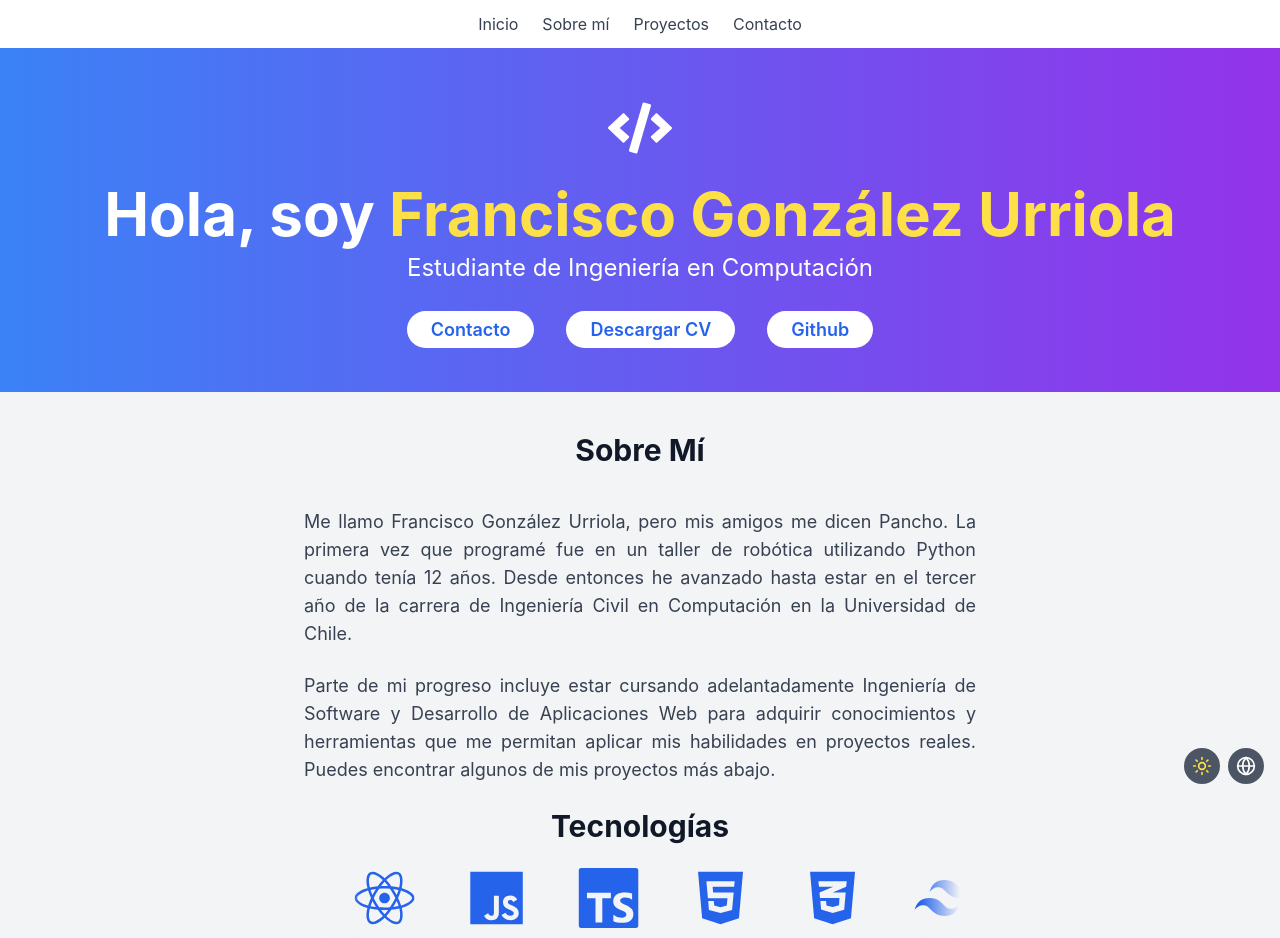
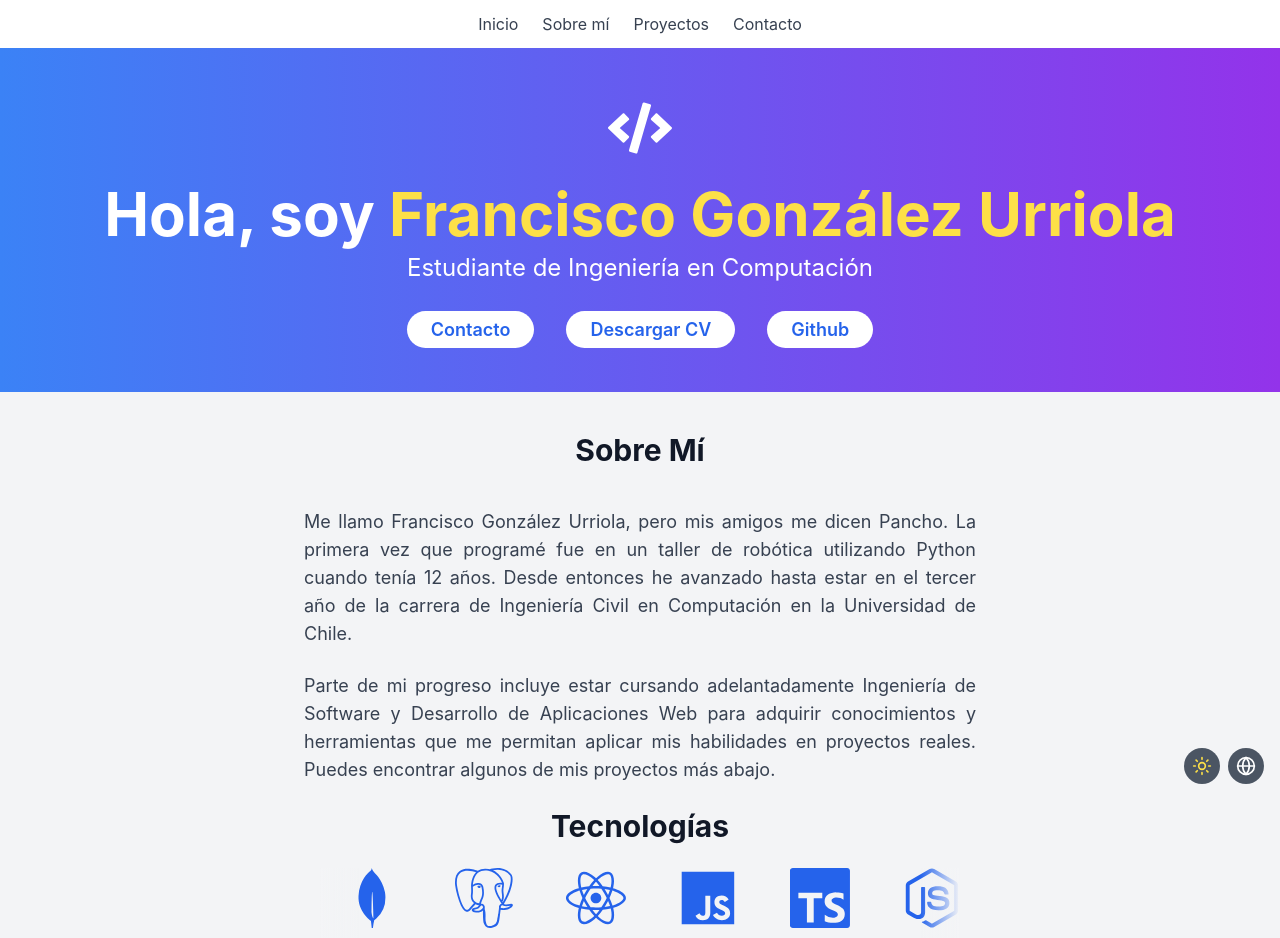
Before and after one commit to fgonzalezurriola/Portfolio-React-Vite, a React (Vite) app: page / in a window 1280 px wide. Shown: the top 938 px of the page. Built offline with nearby package versions, Linux system fonts and the light colour scheme.

Commit message:
Refactor: Updated resumes

```diff
--- a/src/components/Projects.tsx
+++ b/src/components/Projects.tsx
@@ -28,8 +28,8 @@ const Projects: React.FC = () => {
       icon: GrPlan,
       title: 'projects.project3.title',
       description: 'projects.project3.description',
-      githubLink: 'https://mallas-fcfm-fgonzalezurriola.vercel.app/',
-      deploy: 'https://users.dcc.uchile.cl/~fragonza/'
+      githubLink: 'https://github.com/fgonzalezurriola/Mallas-Fcfm-fgonzalezurriola',
+      deploy: 'https://mallas-fcfm-fgonzalezurriola.vercel.app/'
     },
     {
       icon: BookUser,
--- a/src/components/TechnologyCarousel.tsx
+++ b/src/components/TechnologyCarousel.tsx
@@ -1,20 +1,21 @@
 import React from 'react';
-import { FaPython, FaReact, FaDatabase, FaHtml5, FaCss3Alt, FaJs, } from 'react-icons/fa';
+import { FaPython, FaReact, FaDatabase, FaHtml5, FaCss3Alt, FaJs, FaNodeJs} from 'react-icons/fa';
 import { SiDjango, SiFlask, SiMongodb, SiPostgresql, SiTailwindcss, SiTypescript} from 'react-icons/si';
 
 const technologies = [
   { name: 'Python', icon: <FaPython /> },
   { name: 'Django', icon: <SiDjango /> },
   { name: 'Flask', icon: <SiFlask /> },
+  { name: 'MySQL', icon: <FaDatabase /> },
+  { name: 'MongoDB', icon: <SiMongodb /> },
+  { name: 'PostgreSQL', icon: <SiPostgresql /> },
   { name: 'React.js', icon: <FaReact /> },
   { name: 'JavaScript', icon: <FaJs /> },
   { name: 'TypeScript', icon: <SiTypescript /> },
+  { name: 'Node.js', icon: <FaNodeJs /> },
   { name: 'HTML', icon: <FaHtml5 /> },
   { name: 'CSS', icon: <FaCss3Alt /> },
   { name: 'Tailwind', icon: <SiTailwindcss /> },
-  { name: 'MySQL', icon: <FaDatabase /> },
-  { name: 'MongoDB', icon: <SiMongodb /> },
-  { name: 'PostgreSQL', icon: <SiPostgresql /> },
 ];
 
 const TechnologyCarousel: React.FC = () => {
--- a/tailwind.config.js
+++ b/tailwind.config.js
@@ -10,11 +10,11 @@ export default {
       keyframes: {
         scroll: {
           '0%': { transform: 'translateX(0)' },
-          '100%': { transform: 'translateX(-1500%)' },
+          '100%': { transform: 'translateX(-1750%)' },
         },
       },
       animation: {
-        scroll: 'scroll 180s linear infinite',
+        scroll: 'scroll 150s linear infinite',
       },
     },
   },
```
Also changed, not shown: 2 other files (tests, documents, lock files or other folders).
